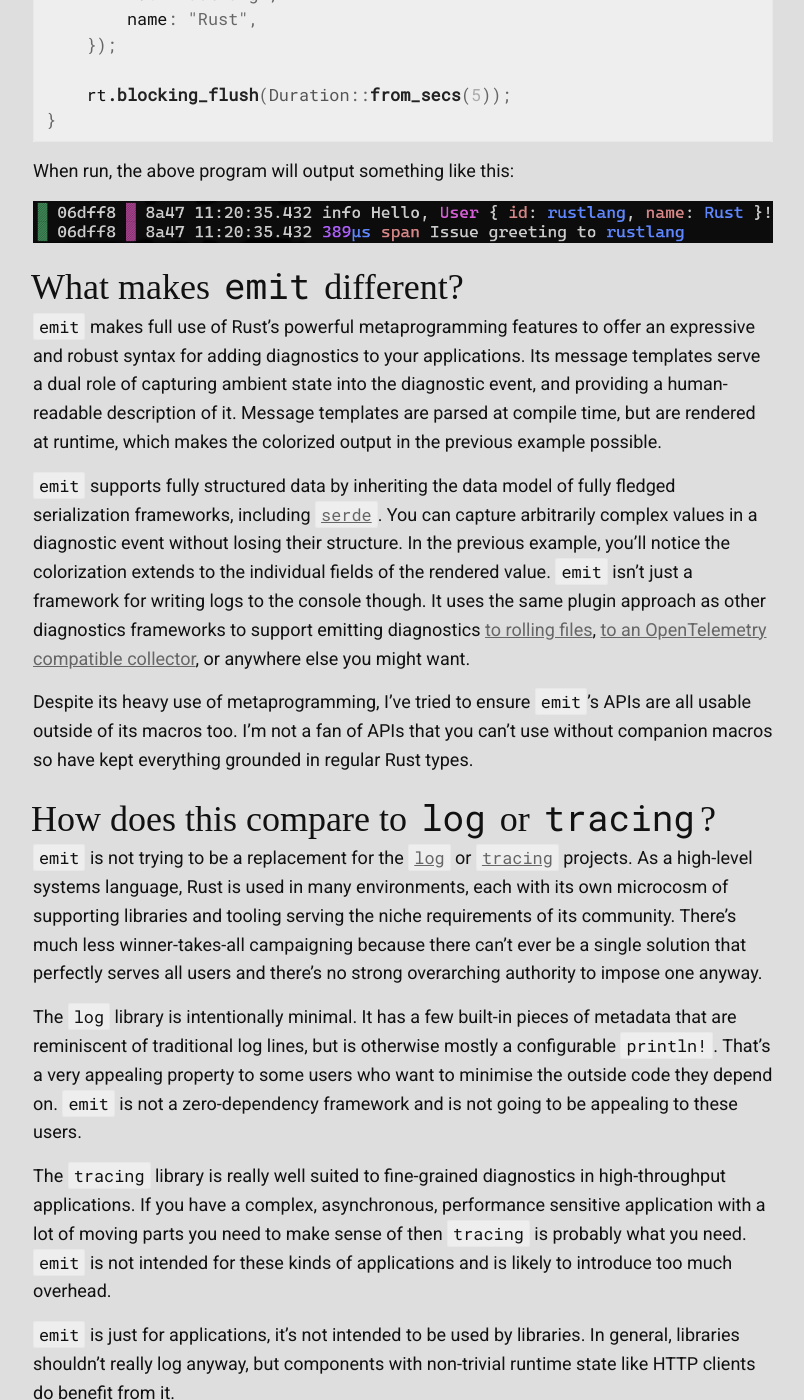
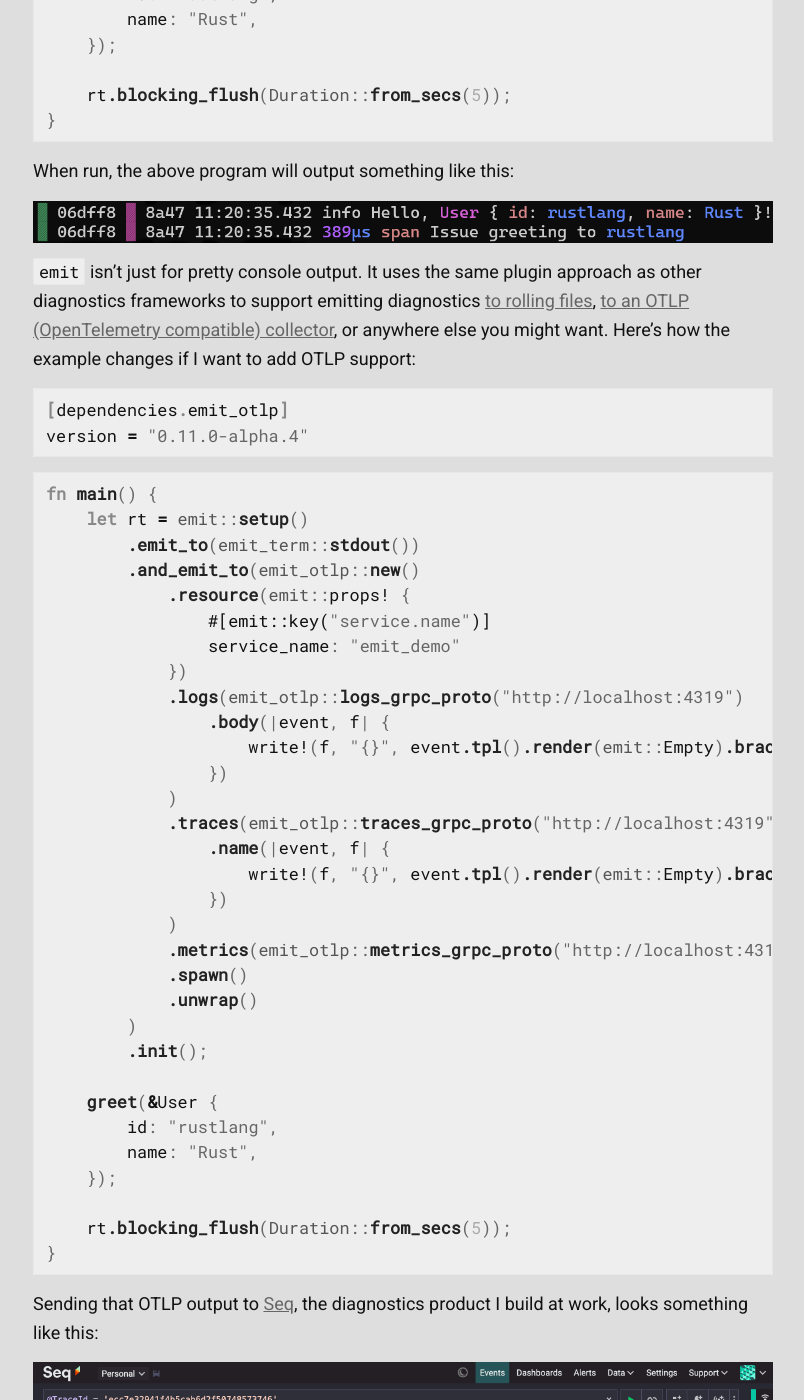
Before and after one commit to KodrAus/KodrAus.github.io, a Jekyll site: the page built from _posts/2024-06-13-introducing-emit.markdown, in a window 1280 px wide and 1400 px high, scrolled down 1664 px. Shown: the whole window, without its empty margins (237-1041 px from the left). Built offline with Jekyll 4.4.1, drawn with Linux system fonts in a browser that asks for light colours; some web fonts are replaced; some of the changed text lies outside the part shown.

Commit message:
Update 2024-06-13-introducing-emit.markdown

````diff
--- a/_posts/2024-06-13-introducing-emit.markdown
+++ b/_posts/2024-06-13-introducing-emit.markdown
@@ -58,11 +58,56 @@ When run, the above program will output something like this:
 
 ![The output of the previous program: "Hello, user id 'rustlang', name 'Rust'. 389 microsecond span: issue greeting to 'rustlang'."](https://raw.githubusercontent.com/KodrAus/KodrAus.github.io/master/assets/2024-06-13-introducing-emit-console-output.png)
 
+`emit` isn't just for pretty console output. It uses the same plugin approach as other diagnostics frameworks to support emitting diagnostics [to rolling files](https://docs.rs/emit_file/0.11.0-alpha.4/emit_file/index.html), [to an OTLP (OpenTelemetry compatible) collector](https://docs.rs/emit_otlp/0.11.0-alpha.4/emit_otlp/index.html), or anywhere else you might want. Here's how the example changes if I want to add OTLP support:
+
+```toml
+[dependencies.emit_otlp]
+version = "0.11.0-alpha.4"
+```
+
+```rust
+fn main() {
+    let rt = emit::setup()
+        .emit_to(emit_term::stdout())
+        .and_emit_to(emit_otlp::new()
+            .resource(emit::props! {
+                #[emit::key("service.name")]
+                service_name: "emit_demo"
+            })
+            .logs(emit_otlp::logs_grpc_proto("http://localhost:4319")
+                .body(|event, f| {
+                    write!(f, "{}", event.tpl().render(emit::Empty).braced())
+                })
+            )
+            .traces(emit_otlp::traces_grpc_proto("http://localhost:4319")
+                .name(|event, f| {
+                    write!(f, "{}", event.tpl().render(emit::Empty).braced())
+                })
+            )
+            .metrics(emit_otlp::metrics_grpc_proto("http://localhost:4319"))
+            .spawn()
+            .unwrap()
+        )
+        .init();
+
+    greet(&User {
+        id: "rustlang",
+        name: "Rust",
+    });
+
+    rt.blocking_flush(Duration::from_secs(5));
+}
+```
+
+Sending that OTLP output to [Seq](https://datalust.co/seq), the diagnostics product I build at work, looks something like this:
+
+![The output of the previous program in Seq, showing a trace with an event in it."](https://raw.githubusercontent.com/KodrAus/KodrAus.github.io/master/assets/2024-06-13-introducing-emit-seq-output.png)
+
 ## What makes `emit` different?
 
 `emit` makes full use of Rust's powerful metaprogramming features to offer an expressive and robust syntax for adding diagnostics to your applications. Its message templates serve a dual role of capturing ambient state into the diagnostic event, and providing a human-readable description of it. Message templates are parsed at compile time, but are rendered at runtime, which makes the colorized output in the previous example possible.
 
-`emit` supports fully structured data by inheriting the data model of fully fledged serialization frameworks, including [`serde`](https://serde.rs). You can capture arbitrarily complex values in a diagnostic event without losing their structure. In the previous example, you'll notice the colorization extends to the individual fields of the rendered value. `emit` isn't just a framework for writing logs to the console though. It uses the same plugin approach as other diagnostics frameworks to support emitting diagnostics [to rolling files](https://docs.rs/emit_file/0.11.0-alpha.4/emit_file/index.html), [to an OpenTelemetry compatible collector](https://docs.rs/emit_otlp/0.11.0-alpha.4/emit_otlp/index.html), or anywhere else you might want.
+`emit` supports fully structured data by inheriting the data model of fully fledged serialization frameworks, including [`serde`](https://serde.rs). You can capture arbitrarily complex values in a diagnostic event without losing their structure. In the previous example, you'll notice the colorization extends to the individual fields of the rendered value.
 
 Despite its heavy use of metaprogramming, I've tried to ensure `emit`'s APIs are all usable outside of its macros too. I'm not a fan of APIs that you can't use without companion macros so have kept everything grounded in regular Rust types.
 
@@ -70,7 +115,7 @@ Despite its heavy use of metaprogramming, I've tried to ensure `emit`'s APIs are
 
 `emit` is not trying to be a replacement for the [`log`](https://docs.rs/log/latest/log/) or [`tracing`](https://docs.rs/tracing/latest/tracing/) projects. As a high-level systems language, Rust is used in many environments, each with its own microcosm of supporting libraries and tooling serving the niche requirements of its community. There's much less winner-takes-all campaigning because there can't ever be a single solution that perfectly serves all users and there's no strong overarching authority to impose one anyway.
 
-The `log` library is intentionally minimal. It has a few built-in pieces of metadata that are reminiscent of traditional log lines, but is otherwise mostly a configurable `println!`. That's a very appealing property to some users who want to minimise the outside code they depend on. `emit` is not a zero-dependency framework and is not going to be appealing to these users.
+The `log` library is intentionally minimal. It has a few built-in pieces of metadata that are reminiscent of traditional log lines, but is otherwise mostly a configurable `println!`. That's a very appealing property to some users who want to minimize the outside code they depend on. `emit` is not a zero-dependency framework and is not going to be appealing to these users.
 
 The `tracing` library is really well suited to fine-grained diagnostics in high-throughput applications. If you have a complex, asynchronous, performance sensitive application with a lot of moving parts you need to make sense of then `tracing` is probably what you need. `emit` is not intended for these kinds of applications and is likely to introduce too much overhead.
 
````
